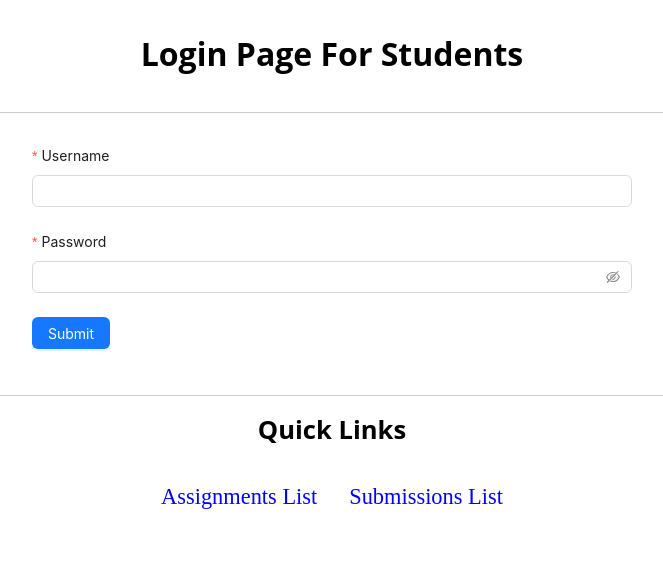
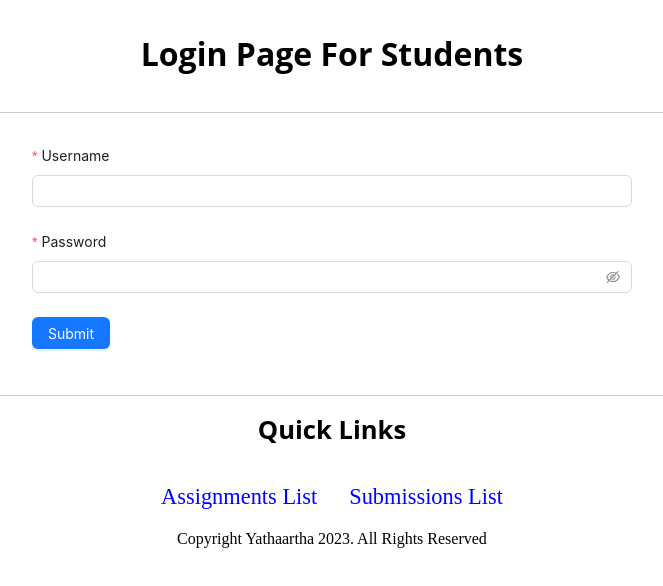
Before and after one commit to Yathaartha/geezerbuild-app, a React (Vite) app: page /login in a window 1280 px wide. Shown: the top 586 px of the page, without its empty margins (308-971 px from the left). Built offline with nearby package versions, Linux system fonts and the light colour scheme; no server answers.

Commit message:
feat: add footer text

```diff
--- a/src/components/layout/Footer.jsx
+++ b/src/components/layout/Footer.jsx
@@ -29,6 +29,9 @@ const Footer = () => {
           </span>
         )}
       </LinkList>
+      <div style={{ textAlign: "center", paddingTop: "20px" }}>
+        Copyright Yathaartha 2023. All Rights Reserved
+      </div>
     </div>
   );
 };
```
